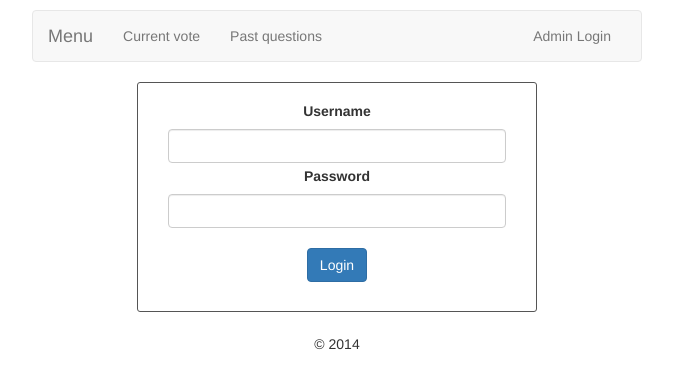
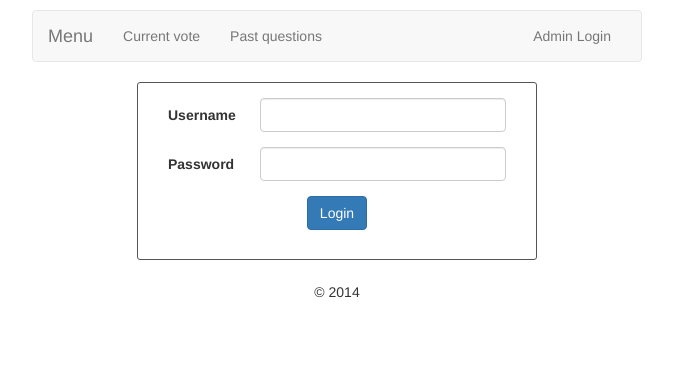
Before and after one commit to andriusa2/miniature-clicker, a Flask app: page /login in a window 1280 px wide. Shown: the top 389 px of the page, without its empty margins (303-976 px from the left). Run offline with Flask 2, Linux system fonts and the light colour scheme; some libraries are stand-ins or nearby versions.

Commit message:
Register, login, form helper overhaul

```diff
--- a/app/static/style.css
+++ b/app/static/style.css
@@ -36,14 +36,10 @@ ul {
     border:1px solid #3333EE;
 }
 .errors {
-    padding:5px;
-    border-radius:3px;
+    padding:8px;
+    border-radius:5px;
     background-color:#EEAAAA;
     border:1px solid #EE3333;
-    margin-top:10px;
-    margin-bottom:6px;
-    margin-left:auto;
-    margin-right:auto;
 }
 dt label {
     padding:3px;
--- a/app/templates/admin/formhelpers.html
+++ b/app/templates/admin/formhelpers.html
@@ -1,12 +1,12 @@
-{% macro render_field(field) %}
-    <dt>{{ field.label }}</dt>
-    <dd>{{ field(class_="form-control") | safe }}
+{% macro render_field(field, left, right) %}
     {% if field.errors %}
-        <ul class=errors>
-            {% for error in field.errors %}
-              <li>{{ error }}</li>
-            {% endfor %}
-        </ul>
+    <div class="form-group has-error">
+    {% else %}
+    <div class="form-group">
     {% endif %}
-    </dd>
+        <label {{ left | safe }} for="{{ field.id }}">{{ field.label }}</label>
+        <div {{ right | safe }}>
+            {{ field(class_="form-control") | safe }}
+        </div>
+    </div>
 {% endmacro %}
--- a/app/templates/admin/login.html
+++ b/app/templates/admin/login.html
@@ -4,11 +4,11 @@
 
 {% block content %}
 <div class="login_box">
-    <form method="post" action="/login">
-      <dl>
-        {{ render_field(form.username) }}
-        {{ render_field(form.password) }}
-      </dl>
+    <form method="post" action="/login" class="form-horizontal">
+    {% set left='class="col-xs-3 control-label"' %}
+    {% set right='class="col-xs-9"' %}
+        {{ render_field(form.username, left, right) }}
+        {{ render_field(form.password, left, right) }}
       <input type="submit" value="Login" class="btn btn-primary">
     </form>
 </div>
--- a/app/templates/questions/main.html
+++ b/app/templates/questions/main.html
@@ -44,6 +44,15 @@
         </div>
       </div>
     </nav>
+    {% if form and form.errors %}
+    <ul class="errors">
+        {% for field_name, field_errors in form.errors|dictsort if field_errors %}
+            {% for error in field_errors %}
+                <li>{{ form[field_name].label }}: {{ error }}</li>
+            {% endfor %}
+        {% endfor %}
+    </ul>
+    {% endif %}
     {% with messages = get_flashed_messages() %}
     {% if messages %}
     <ul class="flashes">
```
Also changed, not shown: app/templates/admin/register.html (+12 -8 lines).
